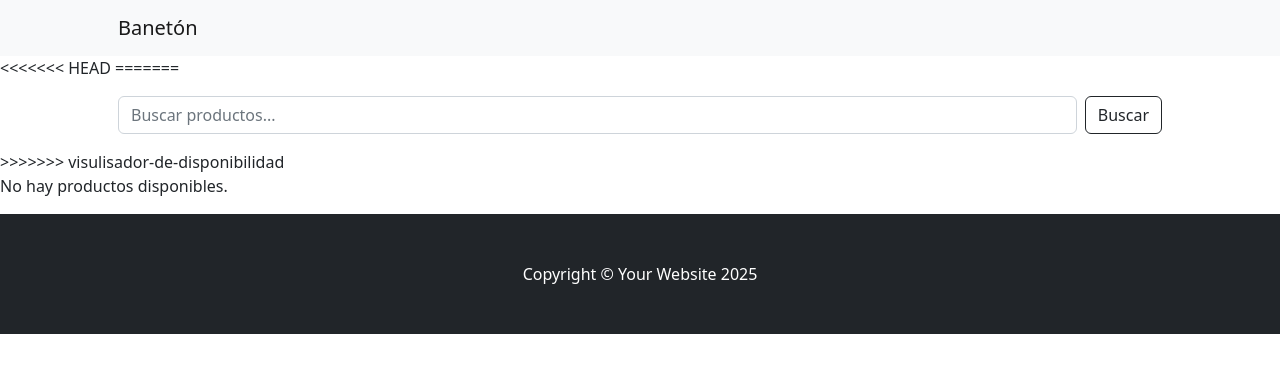
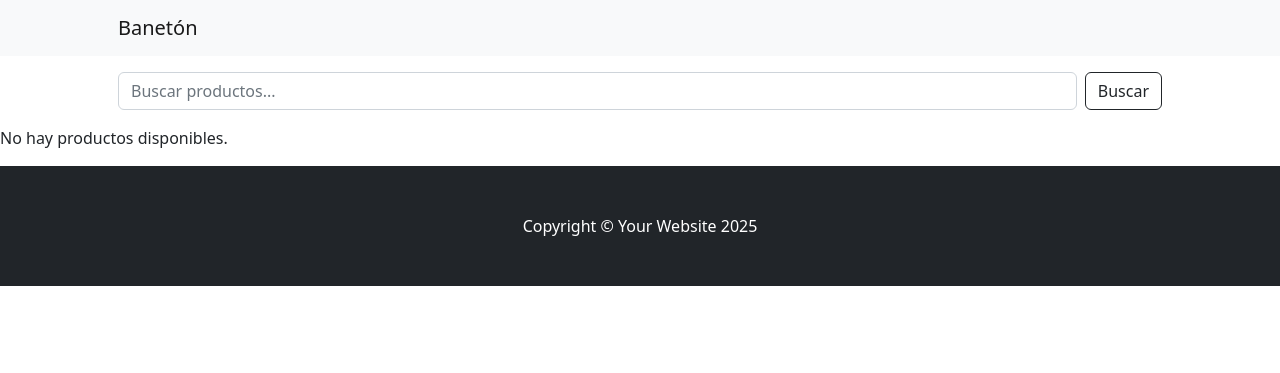
Before and after one commit to ssabogall/Trabajo_P1, a Django app: template products/templates/index.html in a window 1280 px wide. Shown: the top 373 px of the page. Run offline with Django 5.2, Linux system fonts and the light colour scheme; the template is opened without the code that fills it, so the values that code supplies are empty; parts of the project's set-up code (start-up, migrations or seed data) failed here and were passed over; some libraries are stand-ins or nearby versions.

Commit message:
another error is corrected

```diff
--- a/products/templates/index.html
+++ b/products/templates/index.html
@@ -25,8 +25,7 @@
                 </div>
             </div>
         </nav>
-<<<<<<< HEAD
-=======
+
         <!-- Buscador -->
 <section class="py-3">
   <div class="container px-4 px-lg-5">
@@ -42,7 +41,7 @@
     {% endif %}
   </div>
 </section>
->>>>>>> visulisador-de-disponibilidad
+
 
 
     <!-- <form action="">
```
Also changed, not shown: products/views.py (+2 -9 lines).
